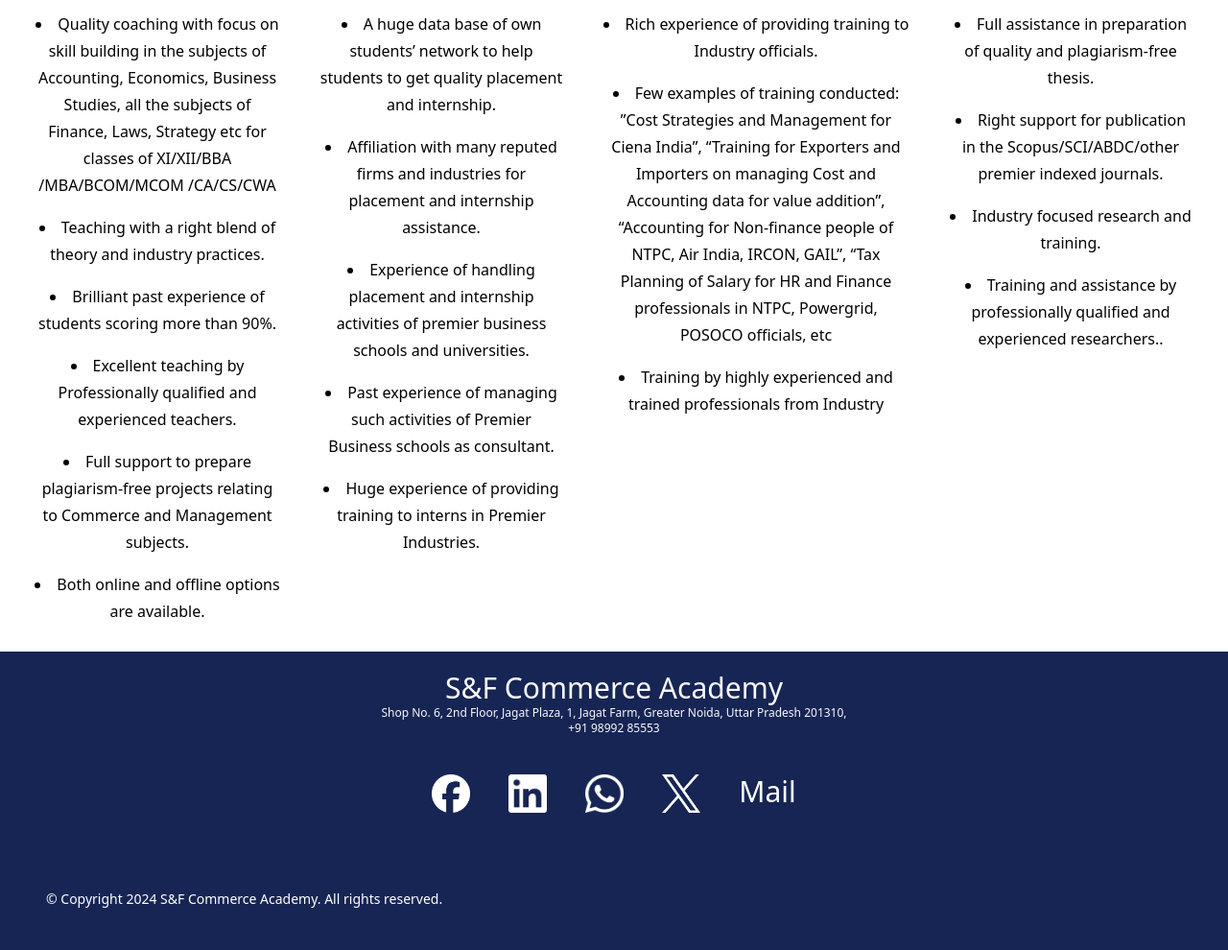
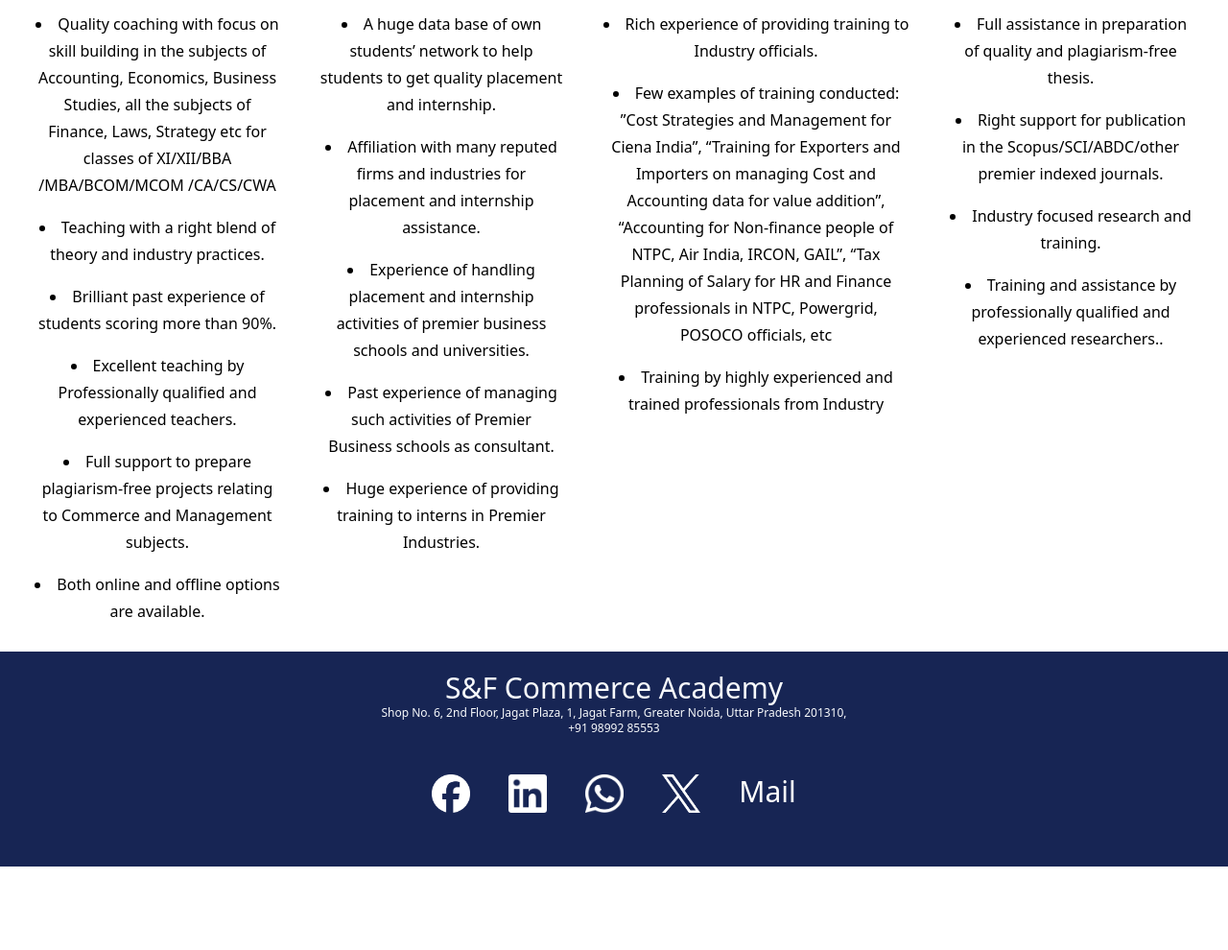
Before and after one commit to ankit5646/SF-Commerce, a website: page index.html in a window 1280 px wide. Shown: the part 4117-5107 px from the top of the page at 96% size. After the commit the page ends 5020 px from the top, so only its background shows below. Drawn offline with Linux system fonts and the light colour scheme; a web font is replaced by a local one.

Commit message:
copyright

```diff
--- a/index.html
+++ b/index.html
@@ -230,11 +230,6 @@
             </section>
 
 
-            <section class="footerlast">
-                <p class="text-sm text-white p-10 m-2">© Copyright 2024 S&F Commerce Academy. All rights reserved.</p>
-
-            </section>
-
 
         </footer>
       </body>
```
